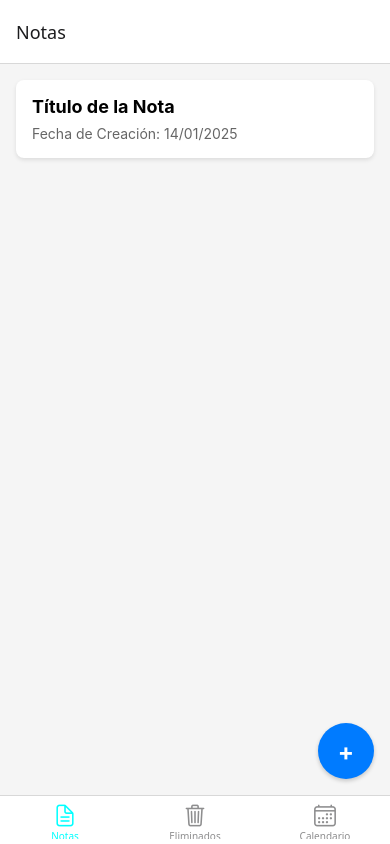
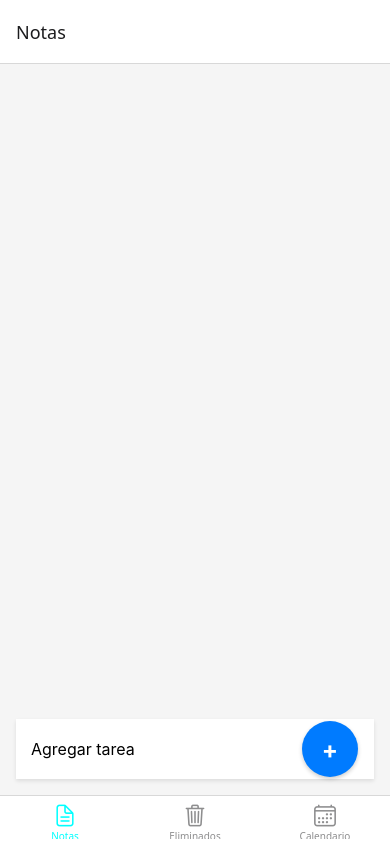
Before and after one commit to MiriamAlvarad0/bloc_de_notas, a React Native app: screen /Notas in a window 390 px wide. Built offline with nearby package versions, Linux system fonts and the light colour scheme.

Commit message:
Update Notas.js

```diff
--- a/screens/Notas.js
+++ b/screens/Notas.js
@@ -1,20 +1,161 @@
 import React from 'react';
-import { View, Text, StyleSheet, TouchableOpacity } from 'react-native';
+import { View, Text, StyleSheet, TouchableOpacity, TextInput, FlatList, Modal } from 'react-native';
+import AsyncStorage from '@react-native-async-storage/async-storage';
+import Icon from 'react-native-vector-icons/MaterialIcons';
 
 const Notas = () => {
+    const [nota, setnota] = React.useState([]);
+    const [textInput, setTextInput] = React.useState('');
+    const [modalVisible, setModalVisible] = React.useState(false);
+    const [modalMessage, setModalMessage] = React.useState('');
+
+    //
+    const [eliminadas, setEliminadas] = React.useState([]);
+
+    React.useEffect(() => {
+        getnotaFromUserDevice();
+    }, []);
+
+    React.useEffect(() => {
+        savenotaToUserDevice(nota);
+    }, [nota]);
+
+
+    const showModal = (message, confirmAction = null) => {
+        setModalMessage(message);
+        setOnConfirm(() => confirmAction);
+        setModalVisible(true);
+    };
+
+
+    const addnota = () => {
+        if (textInput.trim() === '') {
+            showModal('Por favor, ingrese una tarea válida');
+        } else {
+            const newnota = {
+                id: Math.random(),
+                task: textInput.trim(),
+                completed: false,
+                dateTime: new Date().toLocaleString(),
+            };
+            setnota([...nota, newnota]);
+            setTextInput('');
+        }
+    };
+
+
+    const savenotaToUserDevice = async (nota) => {
+        try {
+            const stringifynota = JSON.stringify(nota);
+            await AsyncStorage.setItem('nota', stringifynota);
+        } catch (error) {
+            console.log(error);
+        }
+    };
+
+
+    const getnotaFromUserDevice = async () => {
+        try {
+            const storednota = await AsyncStorage.getItem('nota');
+            if (storednota != null) {
+                setnota(JSON.parse(storednota));
+            }
+        } catch (error) {
+            console.log(error);
+        }
+    };
+
+
+    const deletenota = (notaId) => {
+        const updatednota = nota.filter((item) => item.id !== notaId);
+        setnota(updatednota);
+    };
+
+
+    const ListItem = ({ notas }) => (
+        <View style={styles.TaskCard}>
+            <View style={{ flex: 1 }}>
+                <Text style={styles.TaskTitle} >
+                    {notas?.task}
+                </Text>
+                <Text style={styles.TaskDateTime} >Fecha de Creación: {notas?.dateTime}</Text>
+            </View>
+            <Icon
+                name="delete"
+                size={20}
+                color="red"
+                onPress={() => deletenota(notas.id)}
+            />
+        </View>
+    );
+
+    const eliminadoItem = ({ notas }) => (
+        <View style={styles.TaskCard}>
+            <View style={{ flex: 1 }}>
+                <Text style={styles.TaskTitle} >
+                    {notas?.task}
+                </Text>
+                <Text style={styles.TaskDateTime} >Fecha de Creación: {notas?.dateTime}</Text>
+            </View>
+            <Icon
+                name="delete"
+                size={20}
+                color="red"
+                onPress={() => deletenota(notas.id)}
+            />
+        </View>
+    );
+
     return (
         <View style={styles.container}>
-        <View style={styles.card}>
-            <Text style={styles.title}>Título de la Nota</Text>
-            <Text style={styles.date}>Fecha de Creación: 14/01/2025</Text>
+
+            <FlatList style={styles.TaskList}
+                data={nota}
+                keyExtractor={(item) => item.id.toString()}
+                renderItem={({ item }) => <ListItem notas={item} />}
+            />
+
+
+            <View style={styles.Footer}>
+                <View style={styles.InputContainer}>
+                    <TextInput
+                        value={textInput}
+                        placeholder="Agregar tarea"
+                        onChangeText={(text) => setTextInput(text)}
+                        style={{
+                            height: 50,
+                            fontSize: 16,
+                            width: 250,
+                            paddingHorizontal: 10
+                        }}
+                    />
+                </View>
+
+                <TouchableOpacity style={styles.fab} onPress={addnota}>
+                    <Text style={styles.fabText}>+</Text>
+                </TouchableOpacity>
+            </View>
+            <Modal
+                transparent={true}
+                animationType="fade"
+                visible={modalVisible}
+                onRequestClose={() => setModalVisible(false)}
+            >
+                <View style={styles.ModalBackground}>
+                    <View style={styles.ModalBox}>
+                        <Text style={styles.ModalText}>{modalMessage}</Text>
+                        <View style={styles.ButtonRow}>
+                            <TouchableOpacity style={styles.ModalButton} onPress={() => setModalVisible(false)}>
+                                <Text style={styles.ModalButtonText} >Cancelar</Text>
+                            </TouchableOpacity>
+                        </View>
+                    </View>
+                </View>
+            </Modal>
         </View>
 
-        <TouchableOpacity style={styles.fab}>
-            <Text style={styles.fabText}>+</Text>
-        </TouchableOpacity>
-        </View>
     );
-    };
+};
 
 const styles = StyleSheet.create({
     container: {
@@ -22,29 +163,26 @@ const styles = StyleSheet.create({
         backgroundColor: '#f5f5f5',
         padding: 16,
     },
-    card: {
-        backgroundColor: '#fff',
-        borderRadius: 8,
-        padding: 16,
-        marginBottom: 16,
+
+    Footer: {
+        alignItems: "center",
+        flexDirection: "row",
+        backgroundColor: "white",
+        padding: 5,
         shadowColor: '#000',
         shadowOffset: { width: 0, height: 2 },
         shadowOpacity: 0.1,
         shadowRadius: 4,
         elevation: 2,
     },
-    title: {
-        fontSize: 18,
-        fontWeight: 'bold',
-        marginBottom: 8,
+
+    InputContainer: {
+        flex: 1,
+        marginRight: 70,
     },
-    date: {
-        fontSize: 14,
-        color: '#666',
-    },
+
     fab: {
         position: 'absolute',
-        bottom: 16,
         right: 16,
         backgroundColor: '#007bff',
         width: 56,
@@ -58,11 +196,81 @@ const styles = StyleSheet.create({
         shadowRadius: 4,
         elevation: 4,
     },
+
     fabText: {
         color: '#fff',
         fontSize: 24,
         fontWeight: 'bold',
     },
+
+    TaskList: {
+        flex: 1
+    },
+
+    TaskCard: {
+        backgroundColor: '#fff',
+        borderRadius: 8,
+        padding: 16,
+        marginBottom: 16,
+        shadowColor: '#000',
+        shadowOffset: { width: 0, height: 2 },
+        shadowOpacity: 0.1,
+        shadowRadius: 4,
+        elevation: 2,
+    },
+
+    TaskTitle: {
+        fontSize: 18,
+        fontWeight: "bold",
+        marginBottom: 8,
+    },
+
+    TaskDateTime: {
+        fontSize: 14,
+        color: "gray"
+    },
+
+    ModalBackground:{
+        flex:1,
+        justifyContent:"center",
+        alignItems:"center",
+        backgroundColor:"rgba(0, 0, 0, 0.5)"
+    },
+
+    ModalBox:{
+        width:"80%",
+        backgroundColor: "white",
+        padding:20,
+        borderRadius:10,
+        alignItems:"center"
+    },
+
+    ModalText:{
+        fontSize:18,
+        color:"black",
+        marginBottom:20,
+        textAlign:"center"
+    },
+
+    ButtonRow:{
+        flexDirection:"row",
+        justifyContent:"space-between",
+        width:100
+    },
+
+    ModalButton:{
+        backgroundColor:"red",
+        padding:15,
+        borderRadius:10,
+        flex:1,
+        margin:5,
+        alignItems:"center"
+    },
+
+    ModalButtonText:{
+        color:"black",
+        fontSize:15
+    }
 });
 
 export default Notas;
```
